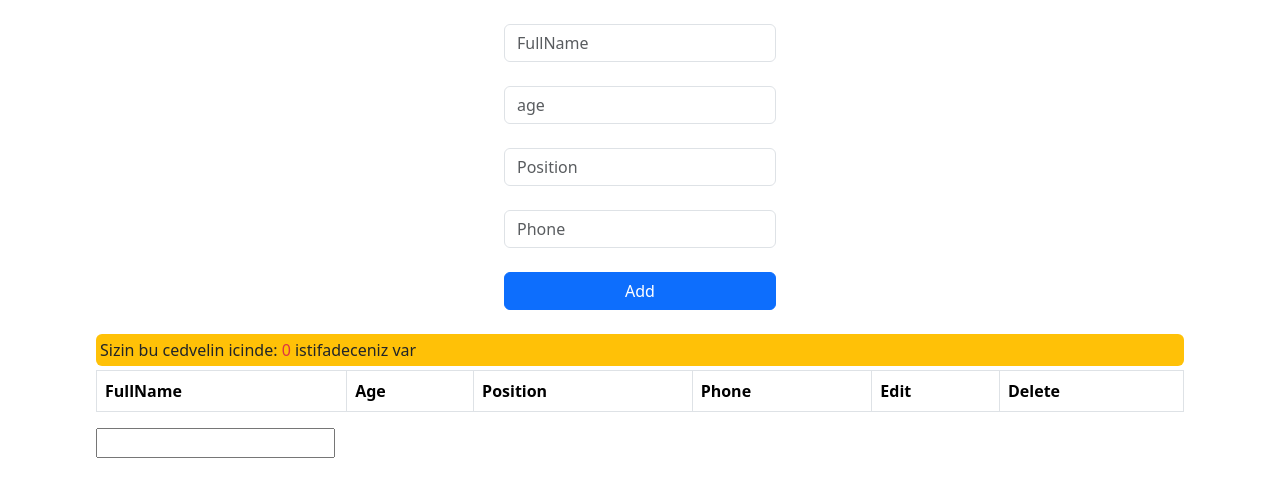
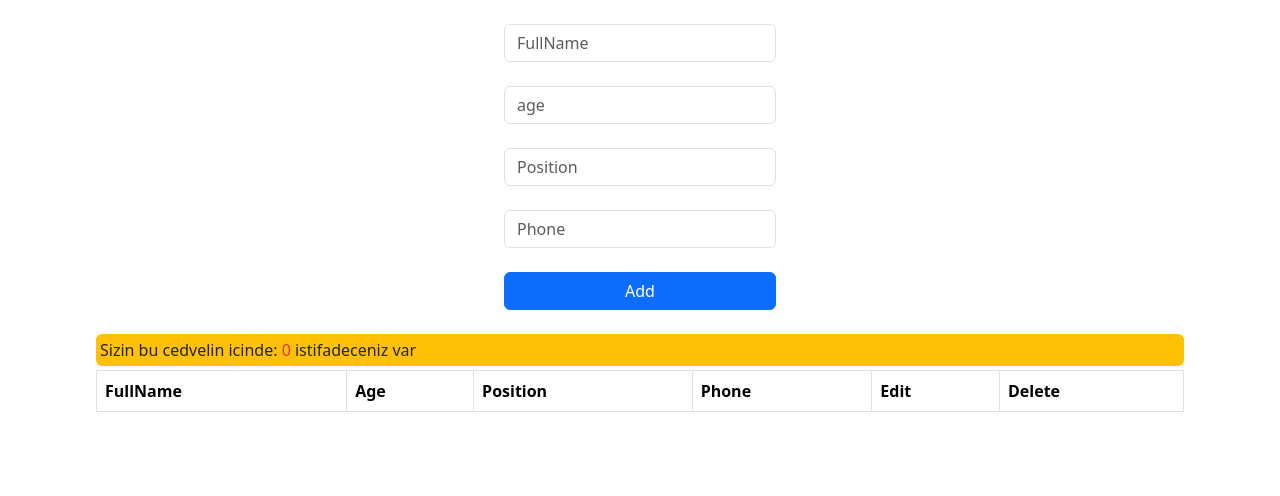
Before and after one commit to terlan-sireliyev/addUser-withTable-inReact, a React (Create React App) app: page / in a window 1280 px wide. Shown: the top 496 px of the page. Built offline with nearby package versions, Linux system fonts and the light colour scheme.

Commit message:
addUser-withTable-inReact

```diff
--- a/src/components/TableFormUsers/FormUser.js
+++ b/src/components/TableFormUsers/FormUser.js
@@ -13,7 +13,7 @@ export default function FormUser() {
         const phone = e.target.elements.phone.value
 
         const newList = {
-            id: uniqid(),name, age, position, phone
+            id: uniqid(), name, age, position, phone
         }
         if (name === '' || age === '' || position === '' || phone === '') {
             alert('Inputlar bos ola bilmez')
@@ -43,22 +43,16 @@ export default function FormUser() {
         })
         setEditTodo(...EditTab)
     }
-
-
-
     return (
-
         <div>
             <div className={styleTable.table}>
                 <form onSubmit={handleSubmit}>
                     <div className={styleTable.FormInputbseDiv}>
-                        <input value={editTodo.name}  onChange={(e)=> setEditTodo(e.target.value)}  name='name' className={`mt-4 w-25  form-control`} type="text" placeholder='FullName' />
-                        <input value={editTodo.age}  onChange={(e)=> setEditTodo(e.target.value)}  name='age' className={`mt-4 w-25  form-control`} type="text" placeholder='age' />
-                        <input value={editTodo.position} onChange={(e)=> setEditTodo(e.target.value)} name='position' className={`mt-4 w-25  form-control`} type="text" placeholder='Position' />
-                        <input value={editTodo.phone}  onChange={(e)=> setEditTodo(e.target.value)} name='phone' className={`mt-4 w-25  form-control`} type="text" placeholder='Phone' />
-
+                        <input value={editTodo.name} onChange={(e) => setEditTodo(e.target.value)} name='name' className={`mt-4 w-25  form-control`} type="text" placeholder='FullName' />
+                        <input value={editTodo.age} onChange={(e) => setEditTodo(e.target.value)} name='age' className={`mt-4 w-25  form-control`} type="text" placeholder='age' />
+                        <input value={editTodo.position} onChange={(e) => setEditTodo(e.target.value)} name='position' className={`mt-4 w-25  form-control`} type="text" placeholder='Position' />
+                        <input value={editTodo.phone} onChange={(e) => setEditTodo(e.target.value)} name='phone' className={`mt-4 w-25  form-control`} type="text" placeholder='Phone' />
                         <button class='btn btn-primary w-25 mt-4'>Add</button>
-
                     </div>
                 </form>
                 <div className={`bg-warning text-dark p-1 w-100 mt-4 rounded`}>
@@ -93,9 +87,7 @@ export default function FormUser() {
                             ))
                         }
                     </tbody>
-
                 </table>
-                    <input type="text" value={editTodo.name} />
             </div>
         </div>
     )
```
Lines whose indentation alone changed are shown as unchanged.
